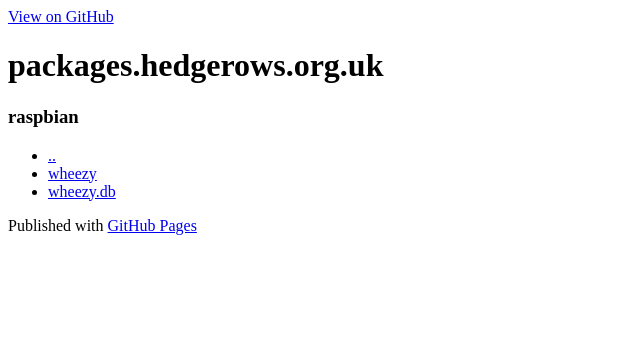
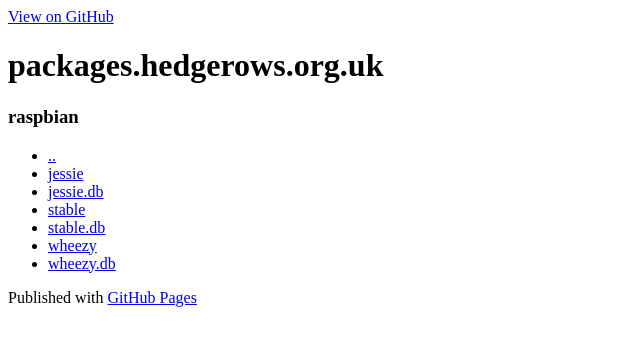
Before and after one commit to bobrippling/raspbian, a plain HTML site: page index.html in a window 1280 px wide. Shown: the whole page, without its empty margins (0-640 px from the left). Drawn offline with Linux system fonts and the light colour scheme.

Commit message:
regenerate packages etc

```diff
--- a/index.html
+++ b/index.html
@@ -31,6 +31,10 @@
 
 <ul>
   <li><a href="..">..</a></li>
+  <li><a href="jessie">jessie</a></li>
+  <li><a href="jessie.db">jessie.db</a></li>
+  <li><a href="stable">stable</a></li>
+  <li><a href="stable.db">stable.db</a></li>
   <li><a href="wheezy">wheezy</a></li>
   <li><a href="wheezy.db">wheezy.db</a></li>
 </ul>
```
Also changed, not shown: 19 other files.
